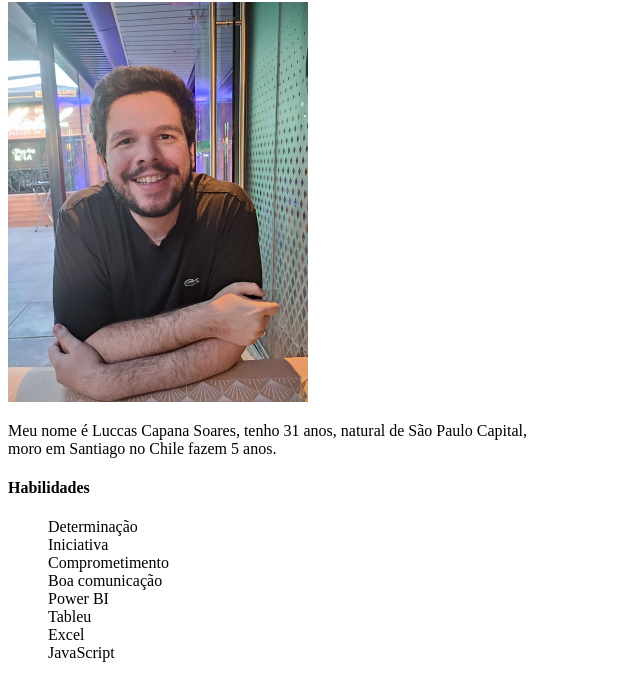
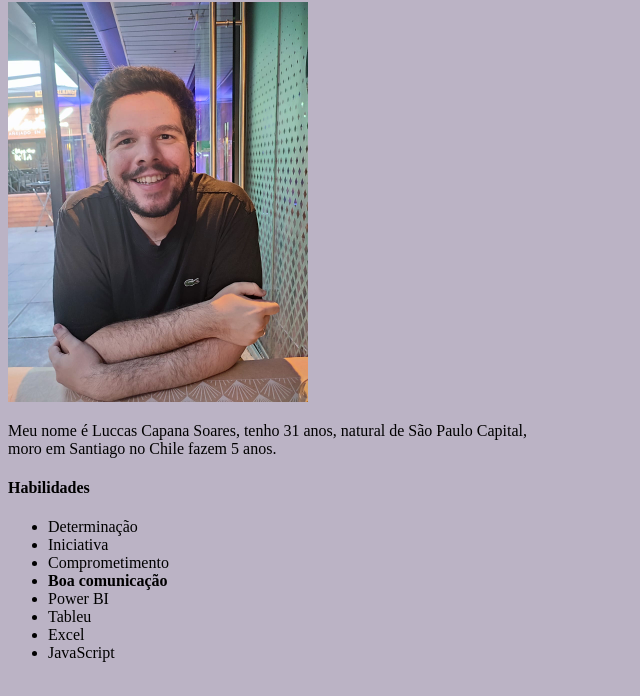
Before and after one commit to LuccasCapana/luccascapana.github.io, a plain HTML site: page index.html in a window 1280 px wide. Shown: the part 78-774 px from the top of the page, without its empty margins (0-640 px from the left). Drawn offline with Linux system fonts and the light colour scheme.

Commit message:
Fundo Colorido

```diff
--- a/index.html
+++ b/index.html
@@ -5,6 +5,11 @@
     <meta http-equiv="X-UA-Compatible" content="IE=edge">
     <meta name="viewport" content="width=device-width, initial-scale=1.0">
     <title> Portifólio Luccas Capana Soares</title>
+    <style> body{
+        background-color: rgb(187, 179, 197);
+    }
+
+    </style>
 </head>
 <body>
     <h1>Luccas Capana Soares</h1>
@@ -15,7 +20,9 @@
 
     <h4>Habilidades</h4>
 
-    <ul>Determinação <br> Iniciativa <br> Comprometimento <br> Boa comunicação <br> Power BI <br> Tableu <br> Excel <br> JavaScript
+    <ul><li> Determinação  <br> <li> Iniciativa <br> <li> Comprometimento <br> <li> <strong>Boa comunicação</strong> <br>
+         <li> Power BI <br> <li>Tableu <br> <li> Excel <br> <li> JavaScript</li>
+
     </ul>
 
 <p></p>
```
